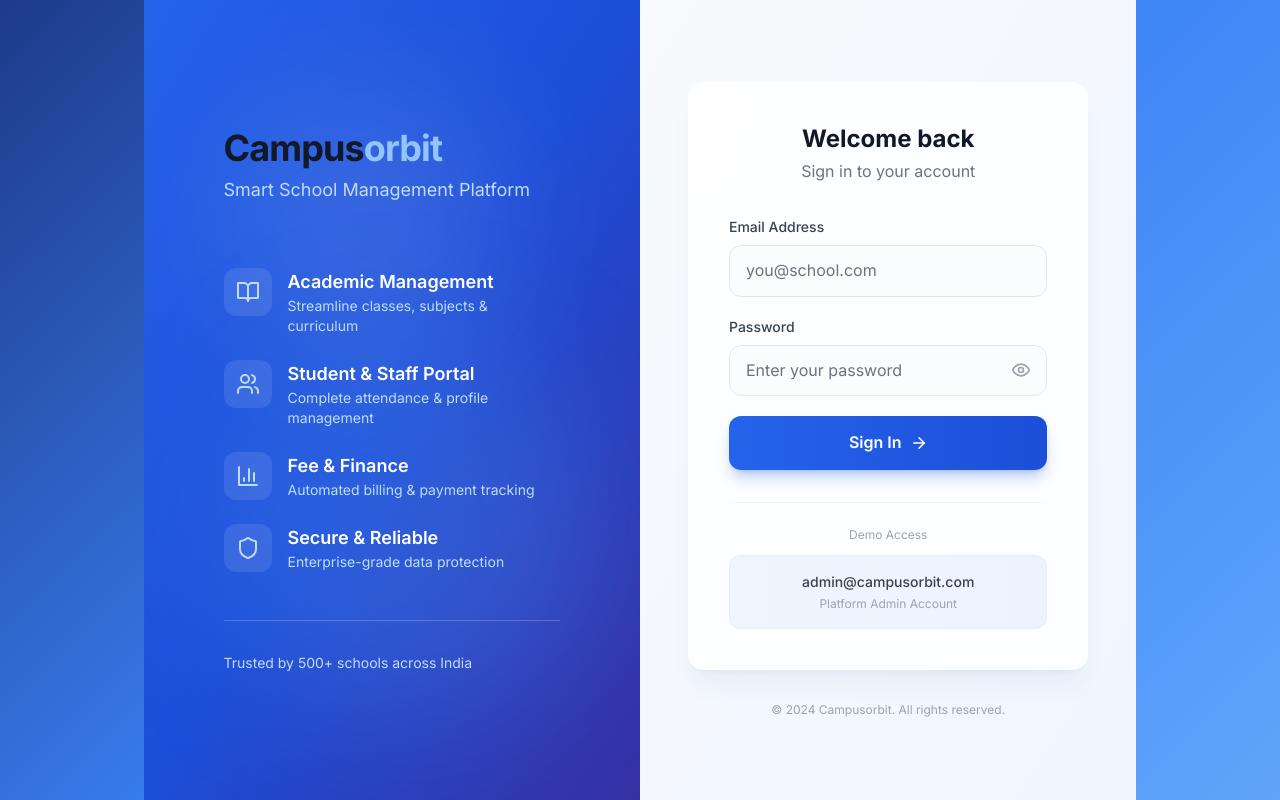
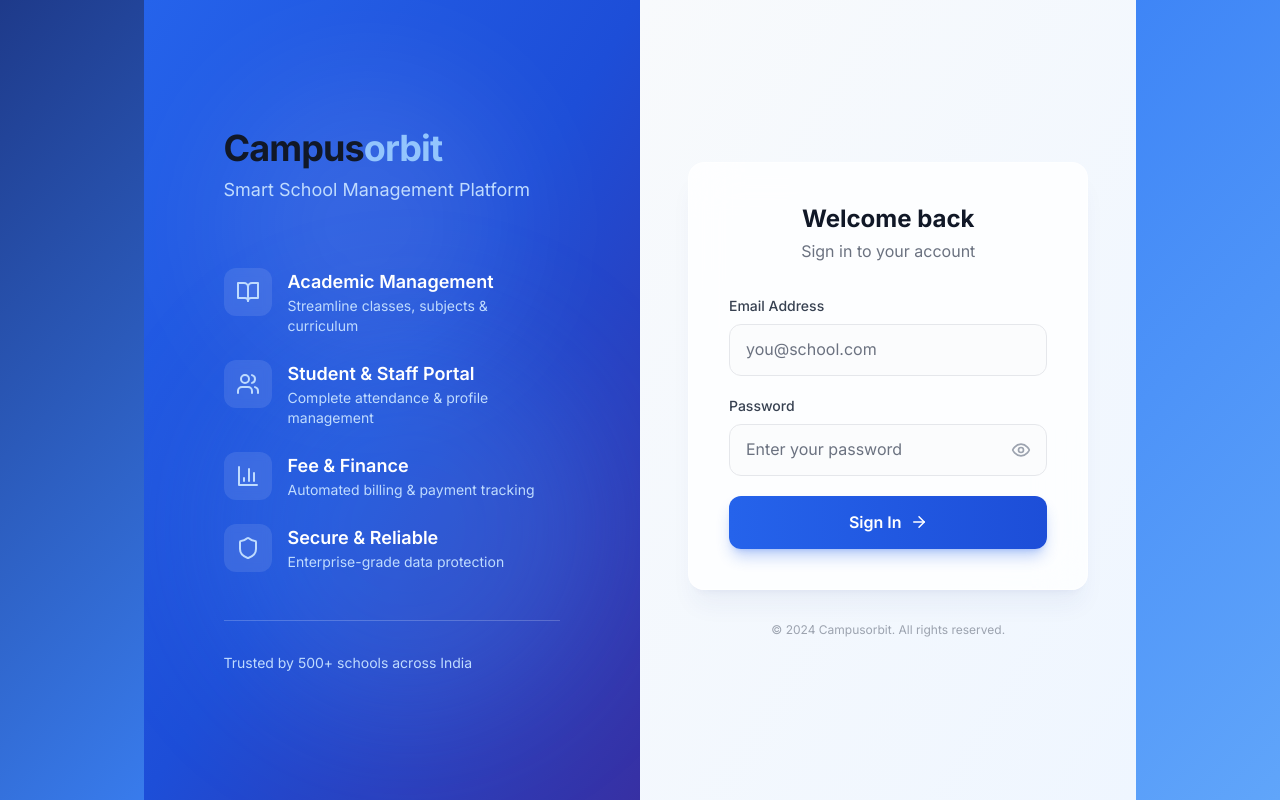
Before and after one commit to shashankshekherchoudhary/Schoolerps, a React (Vite) app in the folder frontend/: page /login in a window 1280 px wide. Built offline with nearby package versions, Linux system fonts and the light colour scheme; no server answers.

Commit message:
Security: Remove demo credentials from production login page

```diff
--- a/frontend/src/pages/auth/Login.jsx
+++ b/frontend/src/pages/auth/Login.jsx
@@ -179,16 +179,6 @@ export default function Login() {
                             </button>
                         </form>
 
-                        {/* Demo Credentials */}
-                        <div className="mt-8 pt-6 border-t border-gray-100">
-                            <p className="text-xs text-center text-gray-400 mb-3">Demo Access</p>
-                            <div className="bg-gradient-to-r from-blue-50 to-indigo-50 rounded-xl p-4 text-center border border-blue-100/50">
-                                <p className="text-sm text-gray-600">
-                                    <span className="font-medium text-gray-700">admin@campusorbit.com</span>
-                                </p>
-                                <p className="text-xs text-gray-400 mt-1">Platform Admin Account</p>
-                            </div>
-                        </div>
                     </div>
 
                     {/* Footer */}
```
